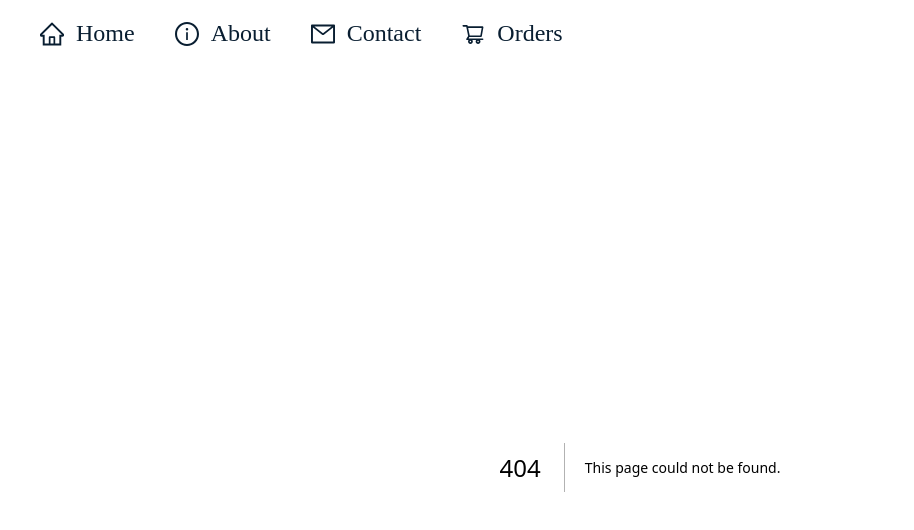
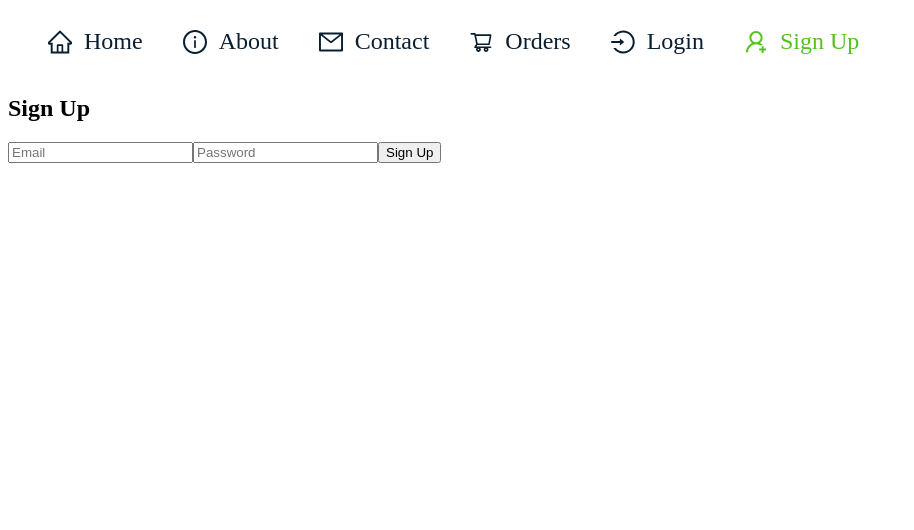
Before and after one commit to wellijo18/SparkBytes, a Next.js app: page /signup in a window 1280 px wide. Before the commit this address had no page. Shown: the top 530 px of the page, without its empty margins (0-914 px from the left). Built offline with nearby package versions, Linux system fonts and the light colour scheme; no server answers.

Commit message:
Add files via upload
Allows for sign in and login via supabase

```diff
--- a/package.json
+++ b/package.json
@@ -9,6 +9,7 @@
     "lint": "next lint"
   },
   "dependencies": {
+    "@supabase/supabase-js": "^2.49.3",
     "antd": "^5.24.5",
     "next": "15.2.2",
     "react": "^19.0.0",
--- /dev/null
+++ b/src/app/api/supabaseClient.ts
@@ -0,0 +1,12 @@
+import { createClient } from "@supabase/supabase-js";
+
+const supabaseURL = process.env.NEXT_PUBLIC_SUPABASE_URL || "";
+const supabaseAnonKey = process.env.NEXT_PUBLIC_SUPABASE_ANON_KEY || "";
+
+if (!supabaseURL || !supabaseAnonKey) {
+    throw new Error("Missing Supabase credentials");
+}
+
+const supabase = createClient(supabaseURL, supabaseAnonKey);
+
+export default supabase;
--- a/src/app/components/Navigation.tsx
+++ b/src/app/components/Navigation.tsx
@@ -2,10 +2,10 @@
 
 import Link from "next/link";
 import { usePathname } from "next/navigation";
-import { HomeOutlined, InfoCircleOutlined, MailOutlined, ShoppingCartOutlined } from "@ant-design/icons";
+import { HomeOutlined, InfoCircleOutlined, MailOutlined, ShoppingCartOutlined, LoginOutlined, UserAddOutlined } from "@ant-design/icons";
 
 export default function Navigation() {
-  const pathname = usePathname(); // Get the current route, had to research this
+    const pathname = usePathname();
 
     return (
         <div style={divStyles}>
@@ -20,6 +20,12 @@ export default function Navigation() {
             </Link>
             <Link href="/orders" style={getLinkStyle(pathname, "/orders")}>
                 <ShoppingCartOutlined /> Orders
+            </Link>
+            <Link href="/login" style={getLinkStyle(pathname, "/login")}>
+                <LoginOutlined /> Login
+            </Link>
+            <Link href="/signup" style={getLinkStyle(pathname, "/signup")}>
+                <UserAddOutlined /> Sign Up
             </Link>
         </div>
     );
--- /dev/null
+++ b/src/app/signup/page.tsx
@@ -0,0 +1,49 @@
+"use client";
+
+import React, { useState } from 'react'
+import supabase from '../api/supabaseClient'
+
+export default function SignupPage() {
+    const [email, setEmail] = useState('')
+    const [password, setPassword] = useState('')
+    const [error, setError] = useState('')
+
+    const handleSignup = async (e: React.FormEvent) => {
+        e.preventDefault()
+        setError('')
+        try {
+            const { data, error } = await supabase.auth.signUp({
+                email,
+                password,
+            })
+            if (error) throw error
+            console.log('Signup successful', data)
+        } catch (error: any) {
+            setError(error.message)
+        }
+    }
+
+    return (
+        <div>
+            <h2>Sign Up</h2>
+            {error && <p style={{color: 'red'}}>{error}</p>}
+            <form onSubmit={handleSignup}>
+                <input
+                    type="email"
+                    placeholder="Email"
+                    value={email}
+                    onChange={(e) => setEmail(e.target.value)}
+                    required
+                />
+                <input
+                    type="password"
+                    placeholder="Password"
+                    value={password}
+                    onChange={(e) => setPassword(e.target.value)}
+                    required
+                />
+                <button type="submit">Sign Up</button>
+            </form>
+        </div>
+    )
+}
```
Also changed, not shown: src/app/login/page.tsx (added, +51 -0 lines), 1 other file (tests, documents, lock files or other folders). Lines whose indentation alone changed are shown as unchanged.
